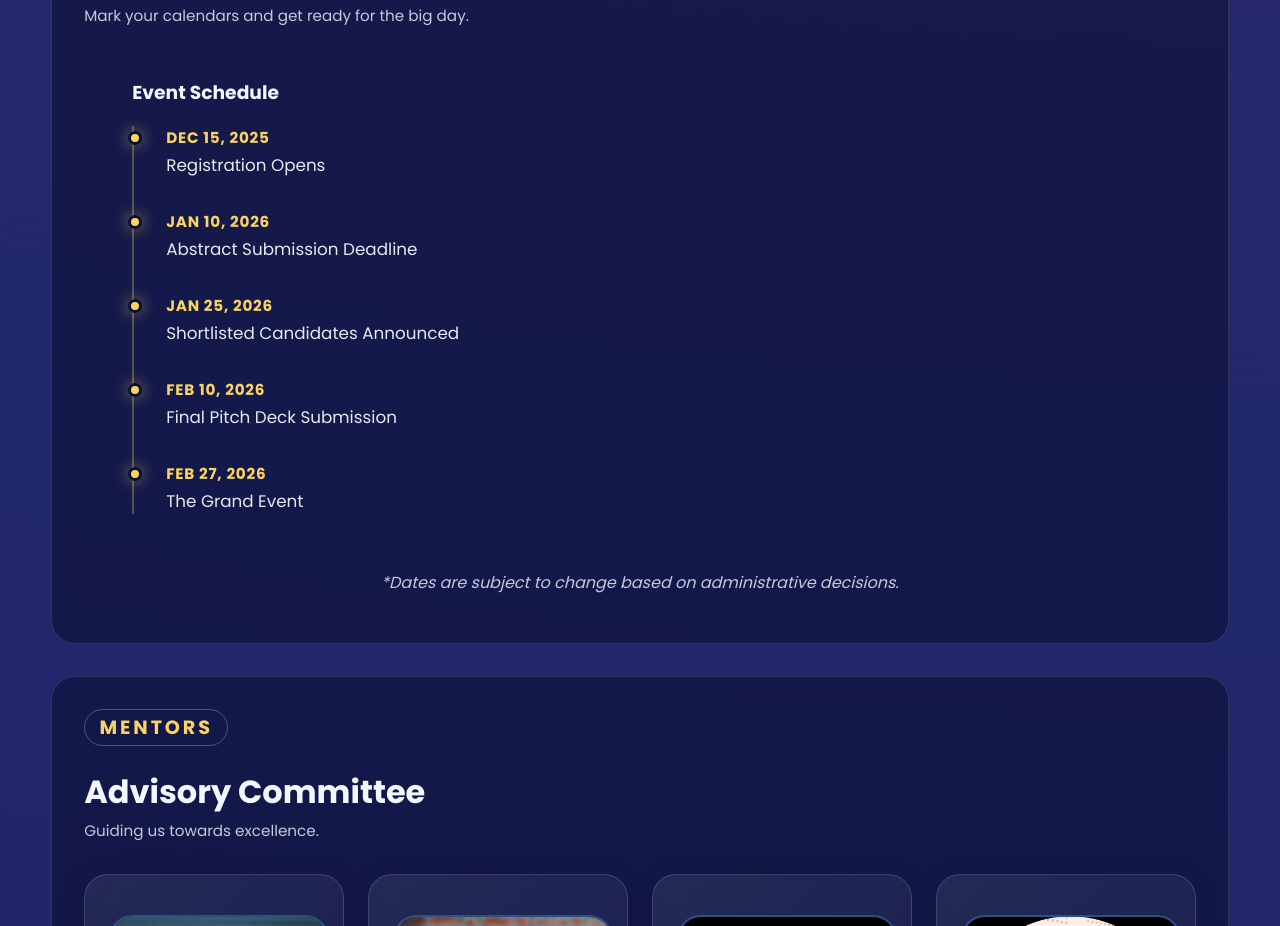
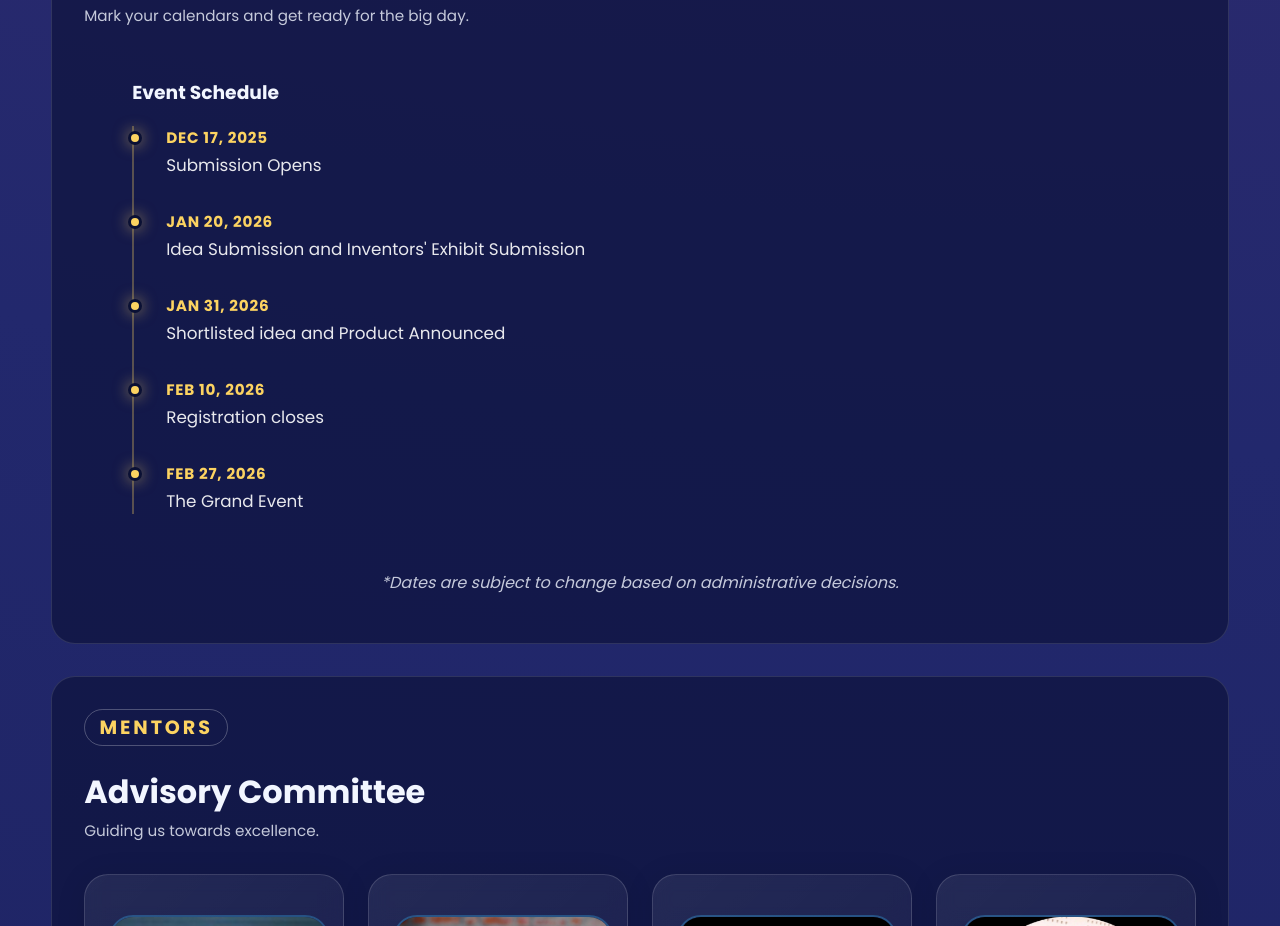
Before and after one commit to Rajeev260806/confluence_new, a React (Vite) app: page / in a window 1280 px wide. Shown: the part 5400-6326 px from the top of the page. Built offline with nearby package versions, Linux system fonts and the light colour scheme.

Commit message:
Update important dates and add navigation link for IIC section

```diff
--- a/src/App.jsx
+++ b/src/App.jsx
@@ -114,10 +114,10 @@ const exhibitGuidelines = [
 ]
 
 const importantDates = [
-  'Dec 15, 2025: Registration Opens',
-  'Jan 10, 2026: Abstract Submission Deadline',
-  'Jan 25, 2026: Shortlisted Candidates Announced',
-  'Feb 10, 2026: Final Pitch Deck Submission',
+  'Dec 17, 2025: Submission Opens',
+  "Jan 20, 2026:Idea Submission and Inventors' Exhibit Submission ",
+  'Jan 31, 2026: Shortlisted idea and Product Announced',
+  'Feb 10, 2026: Registration closes',
   'Feb 27, 2026: The Grand Event',
 ]
 
@@ -456,6 +456,7 @@ const navigationLinks = [
   { label: 'About',
     dropdown: [
       { label: 'The College', href: '#about' },
+      { label: 'The IIC', href: '#the-iic' },
       { label: 'The Confluence', href: '#the-confluence' },
       {label: 'Schedule', href: '#important-dates'},
       { label: 'Advisory Committee', href: '#advisory'},
```
